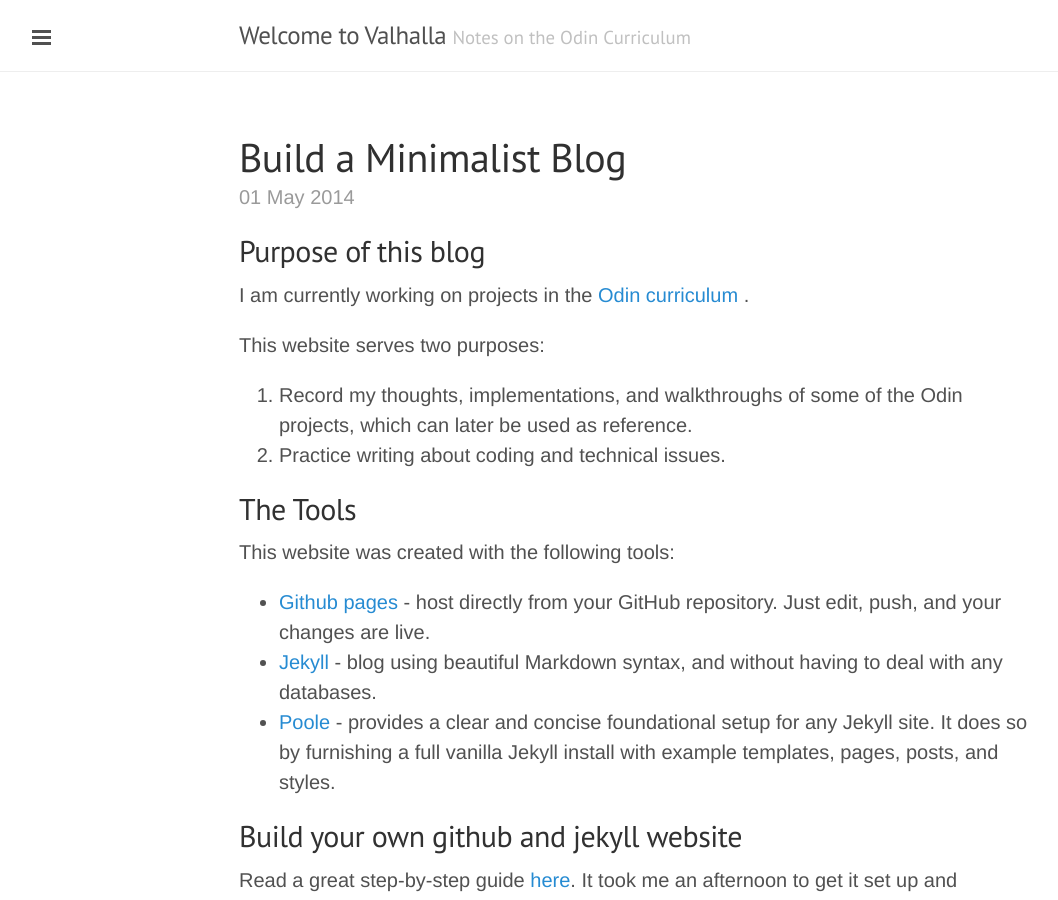
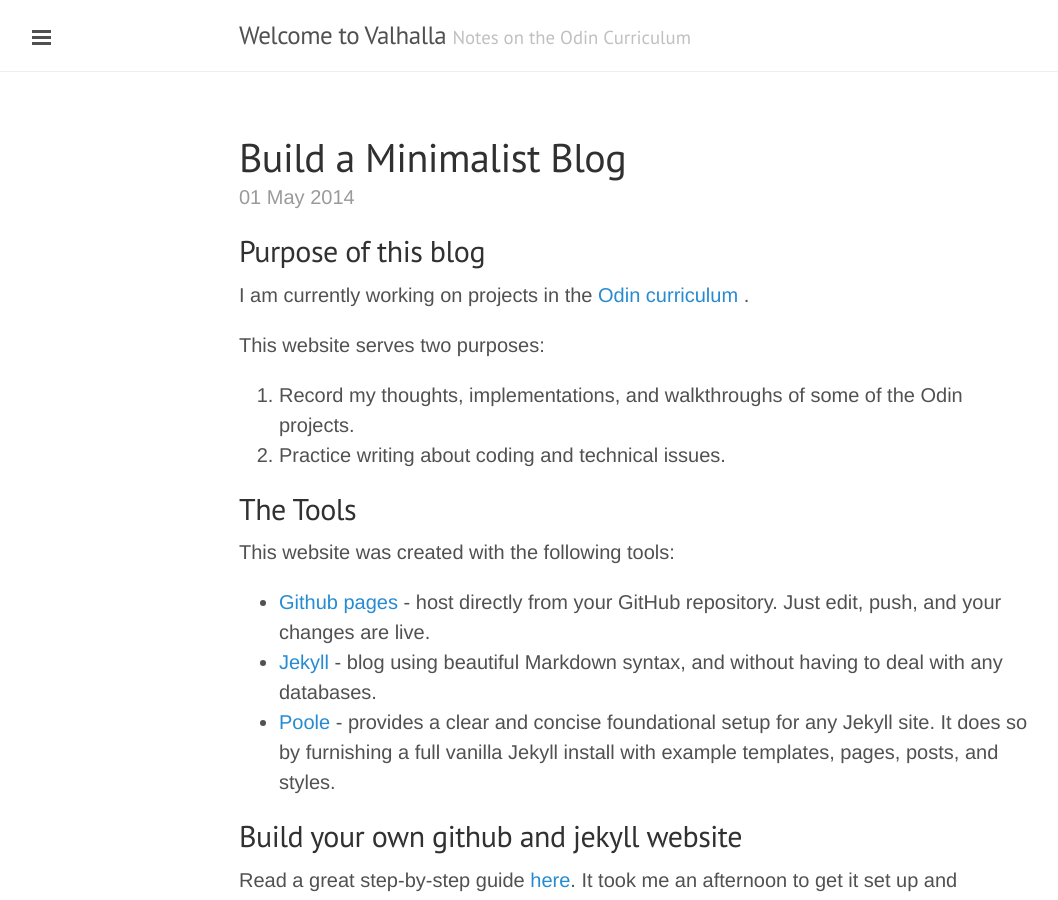
Before and after one commit to Jberczel/jberczel.github.io, a Jekyll site: the page built from _posts/2014-05-01-build-a-minimalist-blog.md, in a window 1280 px wide and 900 px high. Shown: the whole window, without its empty margins (1-1059 px from the left). Built offline with Jekyll 4.4.1, drawn with Linux system fonts in a browser that asks for light colours; Markdown is read by kramdown in place of the engine named in the settings; comment, search, counter and statistics services are not loaded.

Commit message:
Edit content

```diff
--- a/_posts/2014-05-01-build-a-minimalist-blog.md
+++ b/_posts/2014-05-01-build-a-minimalist-blog.md
@@ -10,7 +10,7 @@
 
 This website serves two purposes:
 
-1. Record my thoughts, implementations, and walkthroughs of some of the Odin projects, which can later be used as reference.
+1. Record my thoughts, implementations, and walkthroughs of some of the Odin projects.
 2. Practice writing about coding and technical issues.
 
 <!--more-->
```
Also changed, not shown: about.md (+1 -1 lines).
